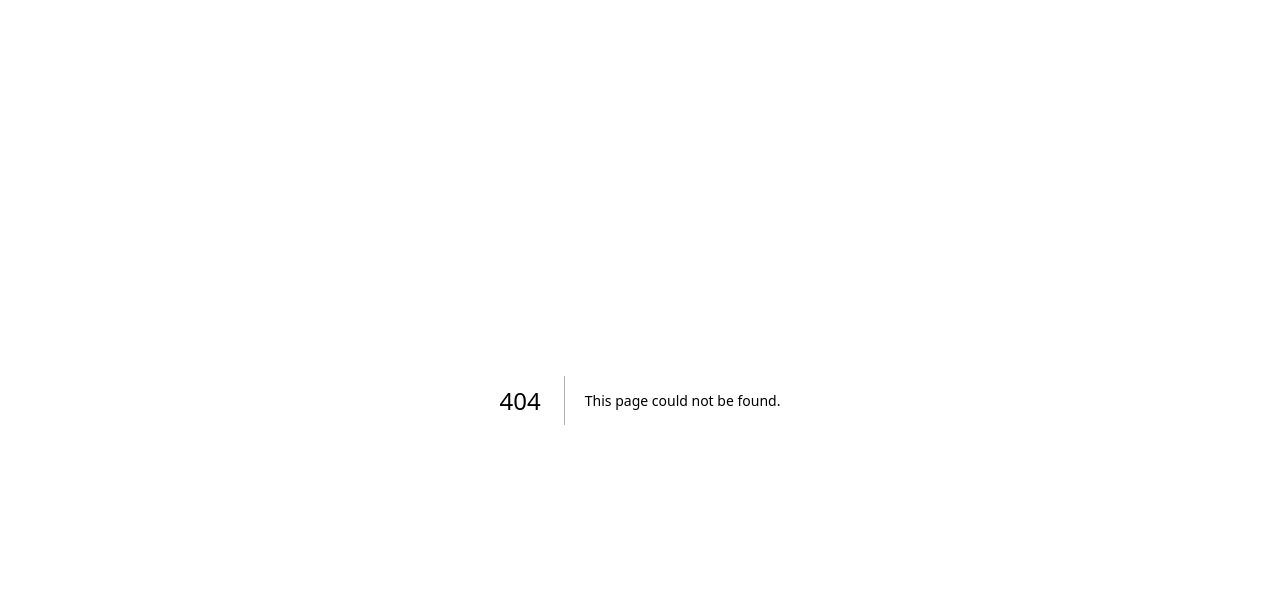
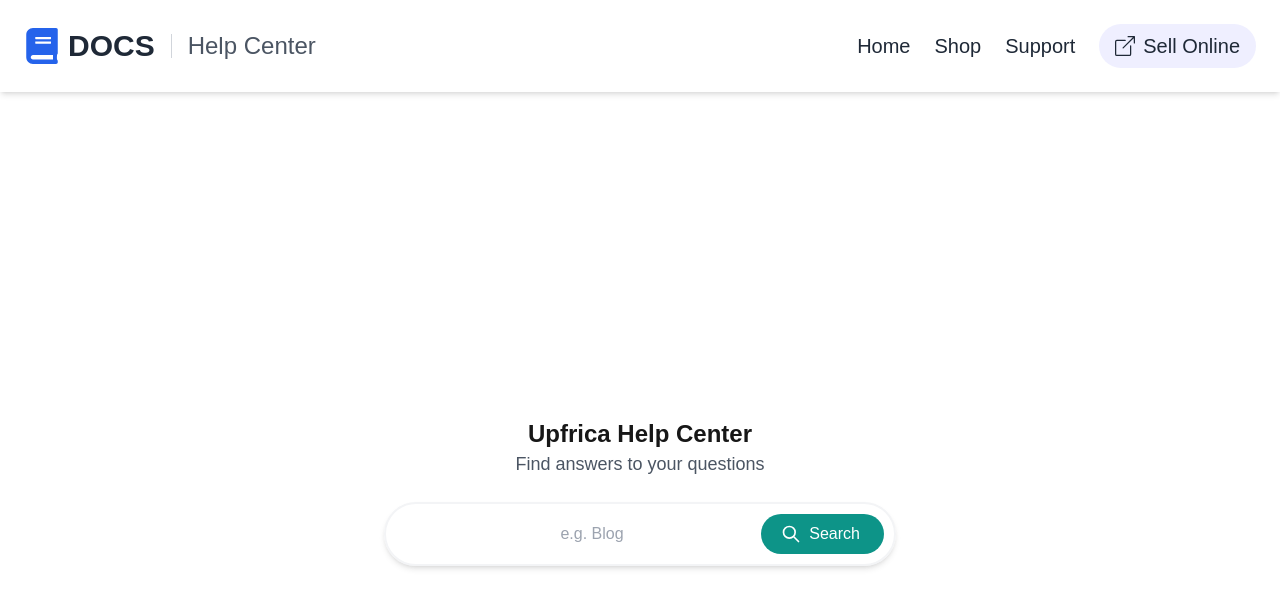
Before and after one commit to srikantoraj/upfrica-next, a Next.js app: page /support in a window 1280 px wide. Before the commit this address had no page. Shown: the top 608 px of the page. Built offline with nearby package versions, Linux system fonts and the light colour scheme.

Commit message:
support page added

```diff
--- /dev/null
+++ b/src/app/(pages)/support/page.jsx
@@ -0,0 +1,47 @@
+import MobileNav from '@/components/support/MobileNav';
+import React from 'react';
+
+const Surrort = () => {
+    return (
+        <div>
+            <MobileNav />
+            <div className="flex flex-col justify-center items-center min-h-screen">
+                <div className="text-center w-full max-w-lg">
+                    <h1 className="text-2xl font-bold">Upfrica Help Center</h1>
+                    <p className="text-lg text-gray-600 mb-6">Find answers to your questions</p>
+                    <div className="relative w-full bg-white rounded-full mx-auto">
+                        <input
+                            placeholder="e.g. Blog"
+                            className="rounded-full w-full h-16 bg-transparent py-2 pl-8 pr-32 outline-none border-2 border-gray-100 shadow-md text-center hover:outline-none focus:ring-teal-200 focus:border-teal-200"
+                            type="text"
+                            name="query"
+                            id="query"
+                        />
+                        <button
+                            type="submit"
+                            className="absolute inline-flex items-center h-10 px-4 py-2 text-sm text-white transition duration-150 ease-in-out rounded-full outline-none right-3 top-3 bg-teal-600 sm:px-6 sm:text-base sm:font-medium hover:bg-teal-700 focus:outline-none focus:ring-2 focus:ring-offset-2 focus:ring-teal-500"
+                        >
+                            <svg
+                                className="-ml-0.5 sm:-ml-1 mr-2 w-4 h-4 sm:h-5 sm:w-5"
+                                xmlns="http://www.w3.org/2000/svg"
+                                fill="none"
+                                viewBox="0 0 24 24"
+                                stroke="currentColor"
+                            >
+                                <path
+                                    strokeLinecap="round"
+                                    strokeLinejoin="round"
+                                    strokeWidth="2"
+                                    d="M21 21l-6-6m2-5a7 7 0 11-14 0 7 7 0 0114 0z"
+                                ></path>
+                            </svg>
+                            Search
+                        </button>
+                    </div>
+                </div>
+            </div>
+        </div>
+    );
+};
+
+export default Surrort;
--- a/src/components/common/header/Header.jsx
+++ b/src/components/common/header/Header.jsx
@@ -8,6 +8,7 @@
 import UserName from "./UserName";
 import ShopingCart from "./ShopingCart";
 import SearchInpute from "./SearchInpute";
+import PhoneSlider from "./PhoneSlider";
 // import CustomSlider from "./CustomSlider";
 
 
@@ -17,7 +18,7 @@
   return (
 
     <div >
-      <div className="xl:flex lg:gap-4 lg:justify-between  shadow-2xl bg-white px-2 py-2">
+      <div className="xl:flex lg:gap-4 lg:justify-between   bg-white px-2 py-2">
         {/* Small & Medium Devices Layout */}
         <div className="lg:hidden flex flex-col w-full">
           <div className="flex justify-between items-center w-full py-2">
@@ -47,6 +48,7 @@
           {/* Full Width Search Section */}
           <SearchInpute />
 
+          <PhoneSlider/>
           {/* Swiper Slider Section (Visible Only on Mobile) */}
           {/* <CustomSlider /> */}
 
--- /dev/null
+++ b/src/components/common/header/PhoneSlider.jsx
@@ -0,0 +1,43 @@
+import Link from 'next/link';
+import React from 'react';
+
+const PhoneSlider = () => {
+    const categories = [
+        { id: 1, slug: "my-listings", url: "/categories/my-listings" },
+        { id: 2, slug: "help-support", url: "/categories/help-support" },
+        { id: 3, slug: "our-location", url: "/categories/our-location" },
+        { id: 4, slug: "uk-site", url: "/categories/uk-site" },
+        { id: 5, slug: "all-listings", url: "/categories/all-listings" },
+        { id: 6, slug: "deals-up-to-50-off", url: "/categories/deals-up-to-50-off" },
+        { id: 7, slug: "shops", url: "/categories/shops" },
+        { id: 8, slug: "affiliate-jobs", url: "/categories/affiliate-jobs" },
+        { id: 9, slug: "how-to-sell", url: "/categories/how-to-sell" },
+        { id: 10, slug: "help", url: "/categories/help" },
+        { id: 11, slug: "blenders", url: "/categories/blenders" },
+        { id: 12, slug: "women-bags", url: "/categories/women-bags" },
+        { id: 13, slug: "rice-cooker", url: "/categories/rice-cooker" },
+        { id: 14, slug: "machines", url: "/categories/machines" },
+        { id: 15, slug: "my-purchases", url: "/categories/my-purchases" },
+        { id: 16, slug: "my-sales", url: "/categories/my-sales" },
+        { id: 17, slug: "sellplus", url: "/categories/sellplus" },
+        { id: 18, slug: "projectors", url: "/categories/projectors" },
+        { id: 19, slug: "help-centre", url: "/support" },
+    ];
+
+
+    return (
+        <div className="xl:hidden overflow-x-auto py-5">
+            <div className="flex gap-4 whitespace-nowrap ">
+                {categories.map((data) => (
+                    <div key={data.id}>
+                        <Link href={data.url}>
+                            <p className='border border-black py-1 px-4 rounded-3xl text-base font-bold'>{data.slug}</p>
+                        </Link>
+                    </div>
+                ))}
+            </div>
+        </div>
+    );
+};
+
+export default PhoneSlider;
--- a/src/components/home/Categories/Categories.jsx
+++ b/src/components/home/Categories/Categories.jsx
@@ -5,51 +5,51 @@
 import CategoryItem from './CategoryItem';
 // import Slider from "react-slick";
 
- const settings = {
-    // dots: true,
-    infinite: true,
-    speed: 500,
-    slidesToShow: 1, // Default to 1 slide
-    slidesToScroll: 1,
-    arrows: true,
-    responsive: [
-      {
-        breakpoint: 640, // For small devices (sm)
-        settings: {
-          slidesToShow: 3, // Show 3 slides on sm devices
-          slidesToScroll: 2,
-        },
-      },
-      {
-        breakpoint: 768, // For medium devices (md)
-        settings: {
-          slidesToShow: 6, // Show 6 slides on md devices
-          slidesToScroll: 2,
-        },
-      },
-      {
-        breakpoint: 1024, // For medium devices (md)
-        settings: {
-          slidesToShow: 7, // Show 6 slides on md devices
-          slidesToScroll: 2,
-        },
-      },
-      {
-        breakpoint: 1280, // For medium devices (md)
-        settings: {
-          slidesToShow: 8, // Show 6 slides on md devices
-          slidesToScroll: 2,
-        },
-      },
-      {
-        breakpoint: 1536, // For medium devices (md)
-        settings: {
-          slidesToShow: 9, // Show 6 slides on md devices
-          slidesToScroll: 3,
-        },
-      },
-    ],
-  };
+//  const settings = {
+//     // dots: true,
+//     infinite: true,
+//     speed: 500,
+//     slidesToShow: 1, // Default to 1 slide
+//     slidesToScroll: 1,
+//     arrows: true,
+//     responsive: [
+//       {
+//         breakpoint: 640, // For small devices (sm)
+//         settings: {
+//           slidesToShow: 3, // Show 3 slides on sm devices
+//           slidesToScroll: 2,
+//         },
+//       },
+//       {
+//         breakpoint: 768, // For medium devices (md)
+//         settings: {
+//           slidesToShow: 6, // Show 6 slides on md devices
+//           slidesToScroll: 2,
+//         },
+//       },
+//       {
+//         breakpoint: 1024, // For medium devices (md)
+//         settings: {
+//           slidesToShow: 7, // Show 6 slides on md devices
+//           slidesToScroll: 2,
+//         },
+//       },
+//       {
+//         breakpoint: 1280, // For medium devices (md)
+//         settings: {
+//           slidesToShow: 8, // Show 6 slides on md devices
+//           slidesToScroll: 2,
+//         },
+//       },
+//       {
+//         breakpoint: 1536, // For medium devices (md)
+//         settings: {
+//           slidesToShow: 9, // Show 6 slides on md devices
+//           slidesToScroll: 3,
+//         },
+//       },
+//     ],
+//   };
 
 
 const Categories = async () => {
--- /dev/null
+++ b/src/components/support/MobileNav.jsx
@@ -0,0 +1,102 @@
+'use client'
+import React, { useState } from 'react';
+import { FaBook } from "react-icons/fa";
+import Link from "next/link";
+import { BsBoxArrowUpRight } from "react-icons/bs";
+import { FiMenu, FiX } from "react-icons/fi"; // FiX for close icon
+
+const MobileNav = () => {
+    const [isMenuOpen, setIsMenuOpen] = useState(false);  // State for handling menu toggle
+
+    return (
+        <div className='bg-white shadow-md'>
+            <nav className="container mx-auto flex items-center justify-between px-6 py-5 sm:py-6">
+                {/* Left Section */}
+                <div className="flex items-center space-x-4">
+                    {/* Book Icon and DOCS - Adjusted size for mobile */}
+                    <div className="flex items-center space-x-2">
+                        <FaBook className="text-blue-600 h-6 w-6 sm:h-9 sm:w-9" /> {/* Smaller icon for mobile */}
+                        <span className="text-2xl sm:text-3xl font-semibold text-gray-800 hover:text-blue-600 transition duration-300">
+                            DOCS
+                        </span>
+                    </div>
+
+                    {/* Vertical Divider (Hidden on Mobile) */}
+                    <div className="hidden sm:block h-6 w-px bg-gray-300"></div>
+
+                    {/* Help Center (Hidden on Mobile) */}
+                    <span className="hidden sm:block text-gray-600 text-xl sm:text-2xl font-medium hover:text-blue-600 transition duration-300">
+                        Help Center
+                    </span>
+                </div>
+
+                {/* Right Section */}
+                <div className="flex items-center space-x-6 sm:space-x-10 text-lg sm:text-xl font-medium">
+                    {/* 3-bar icon for Mobile */}
+                    <div
+                        className="lg:hidden cursor-pointer text-2xl"
+                        onClick={() => setIsMenuOpen(!isMenuOpen)}  // Toggle the menu
+                    >
+                        {isMenuOpen ? <FiX /> : <FiMenu />}  {/* Show FiX icon if menu is open, else show FiMenu */}
+                    </div>
+
+                    {/* Links - Hidden on Mobile (Visible on medium and up devices) */}
+                    <div className={`hidden lg:flex items-center space-x-6`}>
+                        <Link href="#home">
+                            <span className="cursor-pointer text-gray-800 hover:text-blue-600 transition duration-300">
+                                Home
+                            </span>
+                        </Link>
+                        <Link href="#shop">
+                            <span className="cursor-pointer text-gray-800 hover:text-blue-600 transition duration-300">
+                                Shop
+                            </span>
+                        </Link>
+                        <Link href="#support">
+                            <span className="cursor-pointer text-gray-800 hover:text-blue-600 transition duration-300">
+                                Support
+                            </span>
+                        </Link>
+                        <Link href="#sell-online">
+                            <span className="flex gap-2 items-center cursor-pointer bg-[#EFEFFF] hover:bg-blue-600 text-gray-800 hover:text-white px-4 py-2 rounded-full transition duration-300">
+                                <BsBoxArrowUpRight />
+                                Sell Online
+                            </span>
+                        </Link>
+                    </div>
+                </div>
+            </nav>
+
+            {/* Mobile Menu - Toggle when 3-bar icon is clicked */}
+            {isMenuOpen && (
+                <div
+                    className={`lg:hidden flex flex-col items-center space-y-4 py-4 bg-white border-t border-gray-300 transition-all duration-500 ease-in-out transform ${isMenuOpen ? 'translate-y-0' : '-translate-y-full'}`}
+                >
+                    <Link href="#home">
+                        <span className="cursor-pointer text-gray-800 font-medium hover:text-blue-600 transition duration-300">
+                            Home
+                        </span>
+                    </Link>
+                    <Link href="#shop">
+                        <span className="cursor-pointer text-gray-800 font-medium hover:text-blue-600 transition duration-300">
+                            Shop
+                        </span>
+                    </Link>
+                    <Link href="#support">
+                        <span className="cursor-pointer text-gray-800 font-medium hover:text-blue-600 transition duration-300">
+                            Support
+                        </span>
+                    </Link>
+                    <Link href="#sell-online">
+                        <span className="flex gap-2 items-center cursor-pointer bg-[#EFEFFF] hover:bg-blue-600 text-gray-800 hover:text-white px-4 py-2 rounded-full transition duration-300">
+                            <BsBoxArrowUpRight />
+                            Sell Online
+                        </span>
+                    </Link>
+                </div>
+            )}
+        </div>
+    );
+};
+
+export default MobileNav;
```
